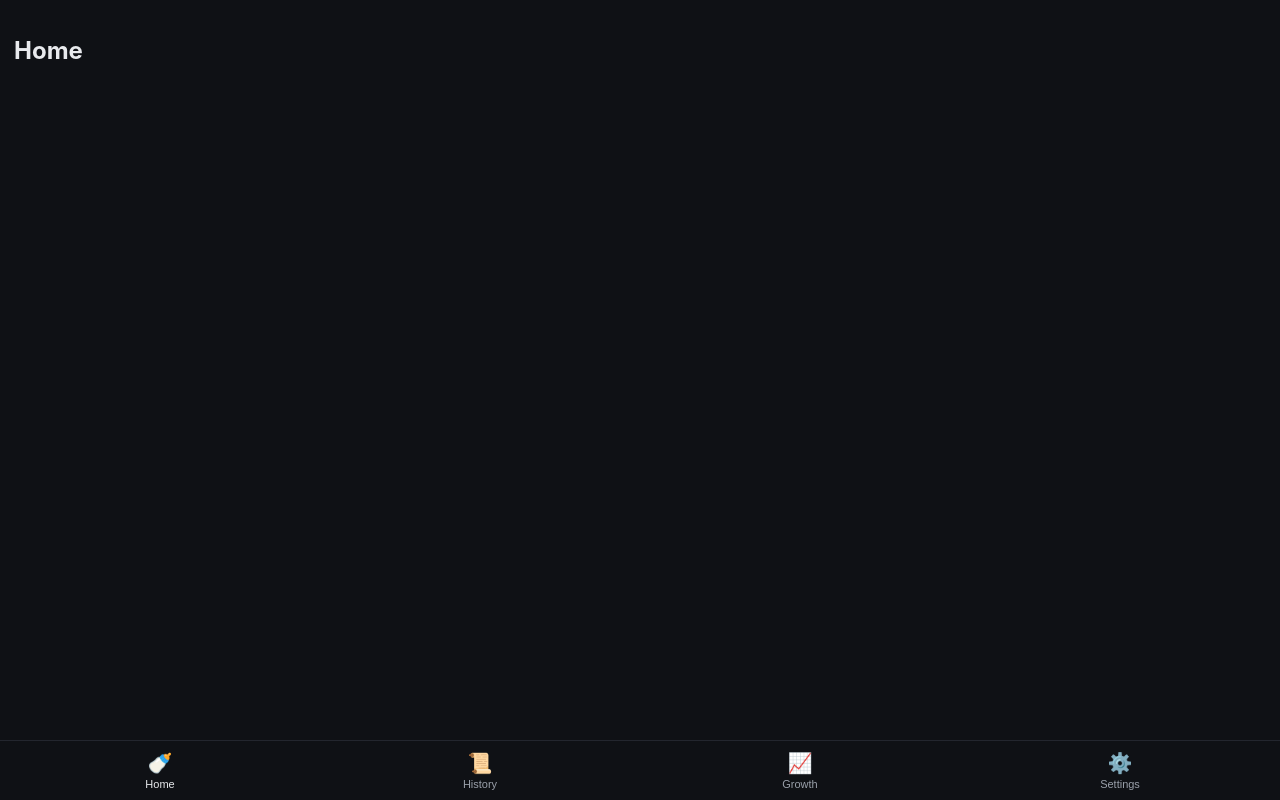
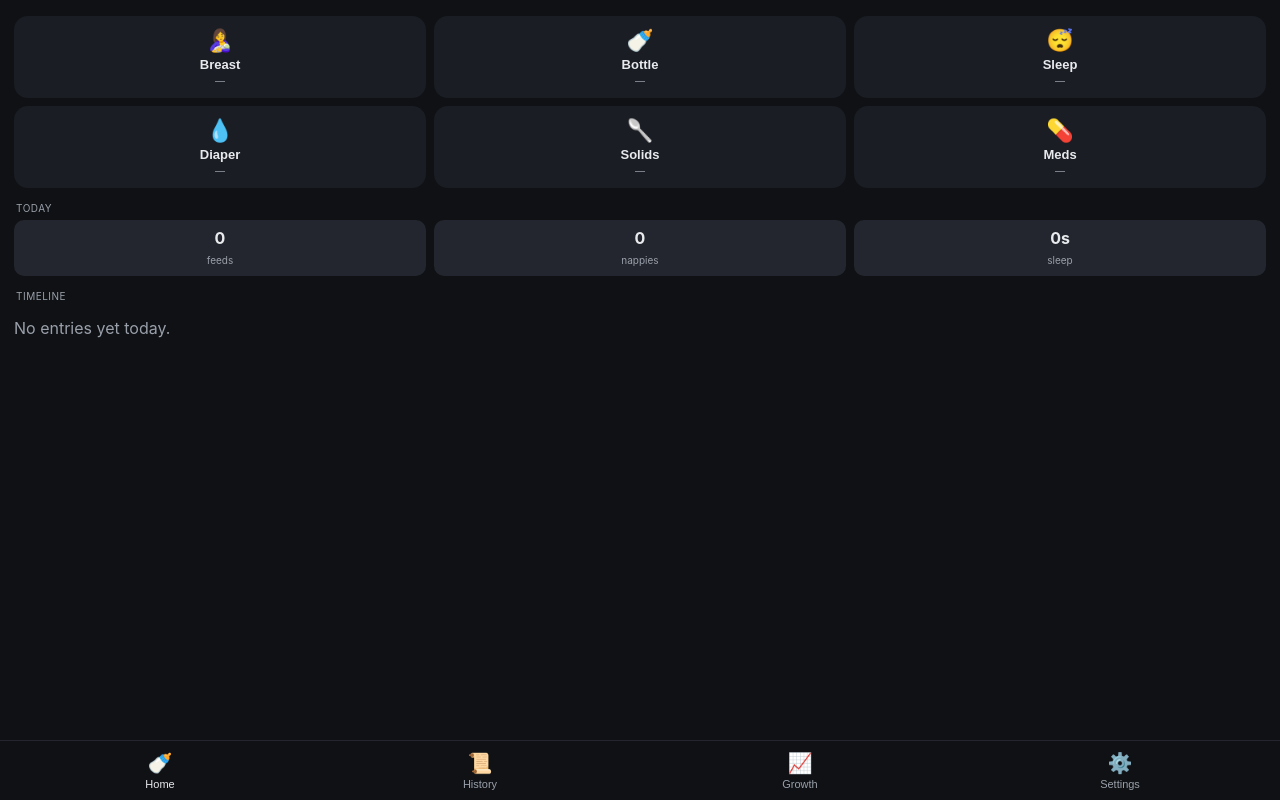
Before and after one commit to andresmgsl/baby-tracker, a React (Vite) app: page / in a window 1280 px wide. Built offline with nearby package versions, Linux system fonts and the light colour scheme.

Commit message:
feat: build Home screen with quick-log grid, totals, timeline, and timer banner

```diff
--- a/src/App.tsx
+++ b/src/App.tsx
@@ -1,12 +1,14 @@
 import { useState } from 'react'
 import { BottomTabs, type TabId } from './components/BottomTabs'
+import { Home } from './components/home/Home'
 
 export default function App() {
   const [tab, setTab] = useState<TabId>('home')
   return (
     <div className="app">
       <main className="app-main">
-        <h2 style={{ textTransform: 'capitalize' }}>{tab}</h2>
+        {tab === 'home' && <Home onLog={() => {}} onSelectEntry={() => {}} />}
+        {tab !== 'home' && <h2 style={{ textTransform: 'capitalize' }}>{tab}</h2>}
       </main>
       <BottomTabs active={tab} onChange={setTab} />
     </div>
--- /dev/null
+++ b/src/components/home/Home.tsx
@@ -0,0 +1,62 @@
+import { useEffect, useMemo, useState } from 'react'
+import { useDb } from '../../db/client'
+import { useEntries } from '../../state/useEntries'
+import { useActiveTimer } from '../../state/useActiveTimer'
+import { lastEntryByType, clearTimer, insertEntry } from '../../db/queries'
+import { computeDailyTotals } from '../../lib/totals'
+import { startOfDay, endOfDay } from '../../lib/time'
+import type { Entry, EntryType } from '../../db/types'
+import { QuickLogGrid, type LogTarget } from './QuickLogGrid'
+import { TotalsStrip } from './TotalsStrip'
+import { Timeline } from './Timeline'
+import { TimerBanner } from './TimerBanner'
+
+const LAST_TYPES: EntryType[] = ['breast', 'bottle', 'sleep', 'diaper', 'solids', 'meds']
+
+export function Home({
+  onLog, onSelectEntry,
+}: {
+  onLog: (t: LogTarget) => void
+  onSelectEntry: (e: Entry) => void
+}) {
+  const db = useDb()
+  const now = Date.now()
+  const { entries, reload } = useEntries(startOfDay(now), endOfDay(now))
+  const { timer, elapsed, refresh } = useActiveTimer()
+  const [lasts, setLasts] = useState<Partial<Record<LogTarget, number>>>({})
+  const totals = useMemo(() => computeDailyTotals(entries), [entries])
+
+  useEffect(() => {
+    void (async () => {
+      const out: Partial<Record<LogTarget, number>> = {}
+      for (const t of LAST_TYPES) {
+        const last = await lastEntryByType(db, t)
+        if (last) out[t] = last.start_ts
+      }
+      setLasts(out)
+    })()
+  }, [db, entries])
+
+  async function stopTimer() {
+    if (!timer) return
+    await insertEntry(db, {
+      type: timer.type, start_ts: timer.start_ts, end_ts: Date.now(), side: timer.side,
+      amount_ml: null, milk_type: null, food: null, diaper_kind: null,
+      med_name: null, med_dose: null, note: null, photo_id: null,
+    })
+    await clearTimer(db, timer.type)
+    await refresh()
+    await reload()
+  }
+
+  return (
+    <div>
+      {timer && <TimerBanner timer={timer} elapsed={elapsed} onStop={stopTimer} />}
+      <QuickLogGrid lasts={lasts} onLog={onLog} now={now} />
+      <div className="sectlbl">Today</div>
+      <TotalsStrip totals={totals} />
+      <div className="sectlbl">Timeline</div>
+      <Timeline entries={entries} onSelect={onSelectEntry} />
+    </div>
+  )
+}
--- /dev/null
+++ b/src/components/home/QuickLogGrid.tsx
@@ -0,0 +1,33 @@
+import type { EntryType } from '../../db/types'
+import { formatAgo } from '../../lib/time'
+
+export type LogTarget = EntryType | 'measure' | 'temperature'
+
+const BUTTONS: { target: LogTarget; icon: string; label: string }[] = [
+  { target: 'breast', icon: '🤱', label: 'Breast' },
+  { target: 'bottle', icon: '🍼', label: 'Bottle' },
+  { target: 'sleep', icon: '😴', label: 'Sleep' },
+  { target: 'diaper', icon: '💧', label: 'Diaper' },
+  { target: 'solids', icon: '🥄', label: 'Solids' },
+  { target: 'meds', icon: '💊', label: 'Meds' },
+]
+
+export function QuickLogGrid({
+  lasts, onLog, now,
+}: {
+  lasts: Partial<Record<LogTarget, number>>
+  onLog: (t: LogTarget) => void
+  now: number
+}) {
+  return (
+    <div className="grid">
+      {BUTTONS.map((b) => (
+        <button key={b.target} className="gbtn" onClick={() => onLog(b.target)}>
+          <span className="ic">{b.icon}</span>
+          <span className="nm">{b.label}</span>
+          <span className="ago">{lasts[b.target] != null ? formatAgo(lasts[b.target]!, now) : '—'}</span>
+        </button>
+      ))}
+    </div>
+  )
+}
--- /dev/null
+++ b/src/components/home/Timeline.tsx
@@ -0,0 +1,21 @@
+import type { Entry } from '../../db/types'
+import { formatClock } from '../../lib/time'
+import { entryLabel } from './entryLabel'
+
+export function Timeline({ entries, onSelect }: { entries: Entry[]; onSelect: (e: Entry) => void }) {
+  if (entries.length === 0) return <p className="muted">No entries yet today.</p>
+  return (
+    <div className="tl">
+      {entries.map((e) => {
+        const { icon, text } = entryLabel(e)
+        return (
+          <button key={e.id} className="row" onClick={() => onSelect(e)}>
+            <span className="tm">{formatClock(e.start_ts)}</span>
+            <span className="dot">{icon}</span>
+            <span>{text}</span>
+          </button>
+        )
+      })}
+    </div>
+  )
+}
--- /dev/null
+++ b/src/components/home/TimerBanner.tsx
@@ -0,0 +1,16 @@
+import type { ActiveTimer } from '../../db/types'
+import { formatElapsed } from '../../lib/timer'
+
+export function TimerBanner({
+  timer, elapsed, onStop,
+}: {
+  timer: ActiveTimer
+  elapsed: number
+  onStop: () => void
+}) {
+  return (
+    <button className="timer-banner" onClick={onStop}>
+      ● {timer.type === 'breast' ? `Breastfeed (${timer.side})` : 'Sleep'} timing… {formatElapsed(elapsed)} — tap to stop
+    </button>
+  )
+}
--- /dev/null
+++ b/src/components/home/TotalsStrip.tsx
@@ -0,0 +1,12 @@
+import type { DailyTotals } from '../../db/types'
+import { formatDuration } from '../../lib/time'
+
+export function TotalsStrip({ totals }: { totals: DailyTotals }) {
+  return (
+    <div className="totals">
+      <div className="t"><b>{totals.feeds}</b><span>feeds</span></div>
+      <div className="t"><b>{totals.diapers}</b><span>nappies</span></div>
+      <div className="t"><b>{formatDuration(totals.sleepMs)}</b><span>sleep</span></div>
+    </div>
+  )
+}
--- /dev/null
+++ b/src/components/home/entryLabel.ts
@@ -0,0 +1,22 @@
+import type { Entry } from '../../db/types'
+import { formatDuration } from '../../lib/time'
+
+export function entryLabel(e: Entry): { icon: string; text: string } {
+  const dur = e.end_ts != null ? formatDuration(e.end_ts - e.start_ts) : null
+  switch (e.type) {
+    case 'breast':
+      return { icon: '🤱', text: ['Breast', e.side, dur].filter(Boolean).join(' · ') }
+    case 'bottle':
+      return { icon: '🍼', text: ['Bottle', e.amount_ml != null ? `${e.amount_ml}ml` : null, e.milk_type].filter(Boolean).join(' · ') }
+    case 'solids':
+      return { icon: '🥄', text: ['Solids', e.food].filter(Boolean).join(' · ') }
+    case 'sleep':
+      return { icon: '😴', text: ['Sleep', dur].filter(Boolean).join(' · ') }
+    case 'diaper':
+      return { icon: e.diaper_kind === 'dirty' ? '💩' : '💧', text: ['Diaper', e.diaper_kind].filter(Boolean).join(' · ') }
+    case 'meds':
+      return { icon: '💊', text: ['Meds', e.med_name, e.med_dose].filter(Boolean).join(' · ') }
+    case 'note':
+      return { icon: '📝', text: e.note ?? 'Note' }
+  }
+}
--- a/src/styles/theme.css
+++ b/src/styles/theme.css
@@ -30,3 +30,16 @@ body {
 }
 .tabbar button.active { color: var(--text); }
 .tabbar .ic { font-size: 20px; }
+
+.grid { display: grid; grid-template-columns: 1fr 1fr 1fr; gap: 8px; margin-bottom: 14px; }
+.gbtn { background: var(--surface); border: 0; border-radius: var(--radius); padding: 12px 6px; color: var(--text); display: flex; flex-direction: column; align-items: center; gap: 3px; }
+.gbtn .ic { font-size: 22px; } .gbtn .nm { font-weight: 600; font-size: 13px; } .gbtn .ago { font-size: 10px; color: var(--muted); }
+.totals { display: flex; gap: 8px; margin-bottom: 14px; }
+.totals .t { flex: 1; background: var(--surface-2); border-radius: 10px; padding: 8px 4px; text-align: center; }
+.totals .t b { display: block; font-size: 16px; } .totals .t span { font-size: 10px; color: var(--muted); }
+.tl { display: flex; flex-direction: column; }
+.tl .row { display: flex; gap: 10px; align-items: center; background: none; border: 0; border-bottom: 1px solid var(--surface-2); color: var(--text); padding: 9px 2px; text-align: left; }
+.tl .row .tm { width: 46px; color: var(--muted); font-size: 12px; } .tl .row .dot { font-size: 15px; }
+.muted { color: var(--muted); }
+.timer-banner { width: 100%; background: var(--green); color: #fff; border: 0; border-radius: var(--radius); padding: 11px; margin-bottom: 12px; font-weight: 600; }
+.sectlbl { text-transform: uppercase; font-size: 10px; letter-spacing: .5px; color: var(--muted); margin: 6px 2px; }
```
Also changed, not shown: 2 other files (tests, documents, lock files or other folders).
